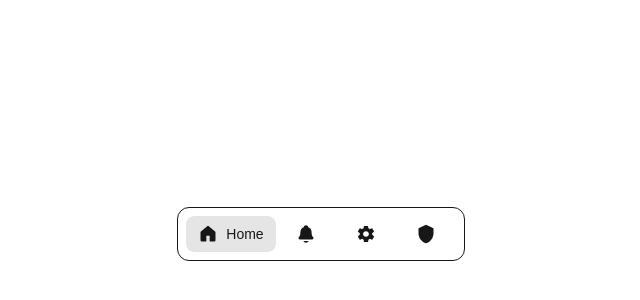
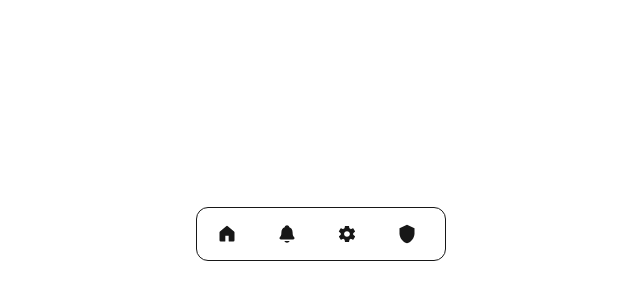
Before and after one commit to 2201monesh/design-components, a Next.js app: page / in a window 1280 px wide. Shown: the part 166-466 px from the top of the page, without its empty margins (319-959 px from the left). Built offline with nearby package versions, Linux system fonts and the light colour scheme.

Commit message:
Basic layout width

```diff
--- a/components/FramerMotionBasics.tsx
+++ b/components/FramerMotionBasics.tsx
@@ -1,7 +1,7 @@
 "use client";
 
 import { easeOut, motion, AnimatePresence } from "motion/react";
-import { useState } from "react";
+import { useState, useEffect, useRef } from "react";
 import { GoHomeFill } from "react-icons/go";
 import { IoMdSettings } from "react-icons/io";
 import { IoNotifications } from "react-icons/io5";
@@ -38,14 +38,31 @@ const navItems = [
 
 const FramerMotionBasics = () => {
   const [open, setOpen] = useState(true);
-  const [active, setActive] = useState("home");
+  const [active, setActive] = useState(null);
+  const navRef = useRef(null);
+
+  useEffect(() => {
+    const handleClickOutside = (event: any) => {
+      if (navRef.current && !navRef.current.contains(event.target)) {
+        setActive(null);
+      }
+    };
+
+    document.addEventListener("mousedown", handleClickOutside);
+
+    return () => {
+      document.removeEventListener("mousedown", handleClickOutside);
+    };
+  }, []);
+
   return (
     <motion.div
+      ref={navRef}
       className="w-auto p-2 border rounded-xl flex justify-between gap-2"
       layout
       transition={{ layout: { duration: 0.25, ease: "easeOut" } }}
     >
-      {navItems.map((item) => {
+      {navItems.map((item: any) => {
         const isActive = active === item.id;
 
         return (
```
